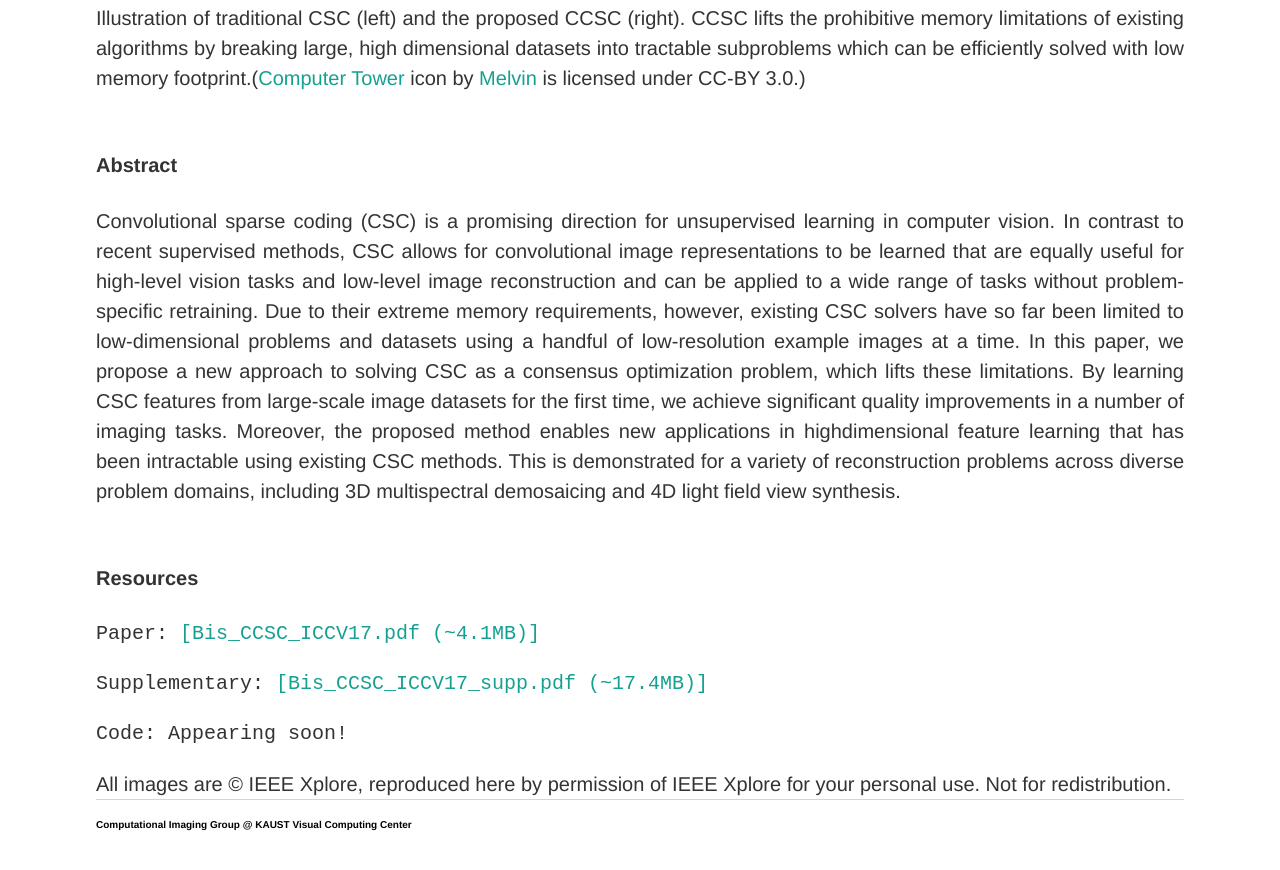
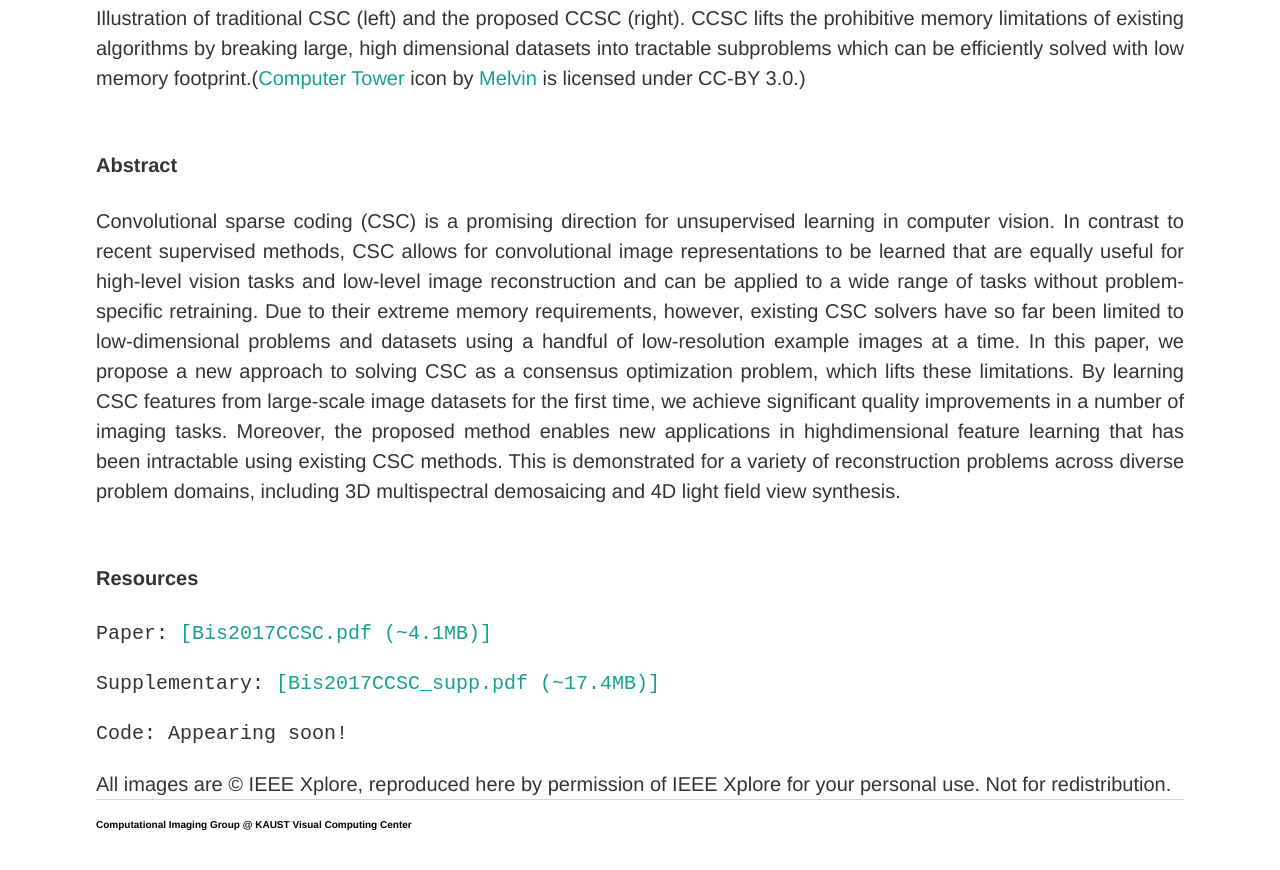
Before and after one commit to vccimaging/vccimaging.github.io, a Jekyll site: the page built from Publications/Bis2017CCSC/index.html, in a window 1280 px wide and 900 px high, scrolled down 774 px. Shown: the top 870 px of the window. Built offline with Jekyll 4.4.1, drawn with Linux system fonts in a browser that asks for light colours.

Commit message:
Update index.html

```diff
--- a/Publications/Bis2017CCSC/index.html
+++ b/Publications/Bis2017CCSC/index.html
@@ -46,8 +46,8 @@ domains, including 3D multispectral demosaicing and 4D
 light field view synthesis. <br><br>
 
 <h4 id="Res">Resources </h4>
-    <pre class="tab">Paper: <a href="Bis_CCSC_ICCV17.pdf">[Bis_CCSC_ICCV17.pdf (~4.1MB)]</a> </pre>
-    <pre class="tab">Supplementary: <a href="Bis_CCSC_ICCV17_supp.pdf">[Bis_CCSC_ICCV17_supp.pdf (~17.4MB)]</a> </pre>
+    <pre class="tab">Paper: <a href="Bis2017CCSC.pdf">[Bis2017CCSC.pdf (~4.1MB)]</a> </pre>
+    <pre class="tab">Supplementary: <a href="Bis2017CCSC_supp.pdf">[Bis2017CCSC_supp.pdf (~17.4MB)]</a> </pre>
     <pre class="tab">Code: Appearing soon!</pre>
     <!-- <a href="https://github.com/vccimaging/CCSC_code_ICCV2017">Github (external link)</a> </pre> -->
 
```
